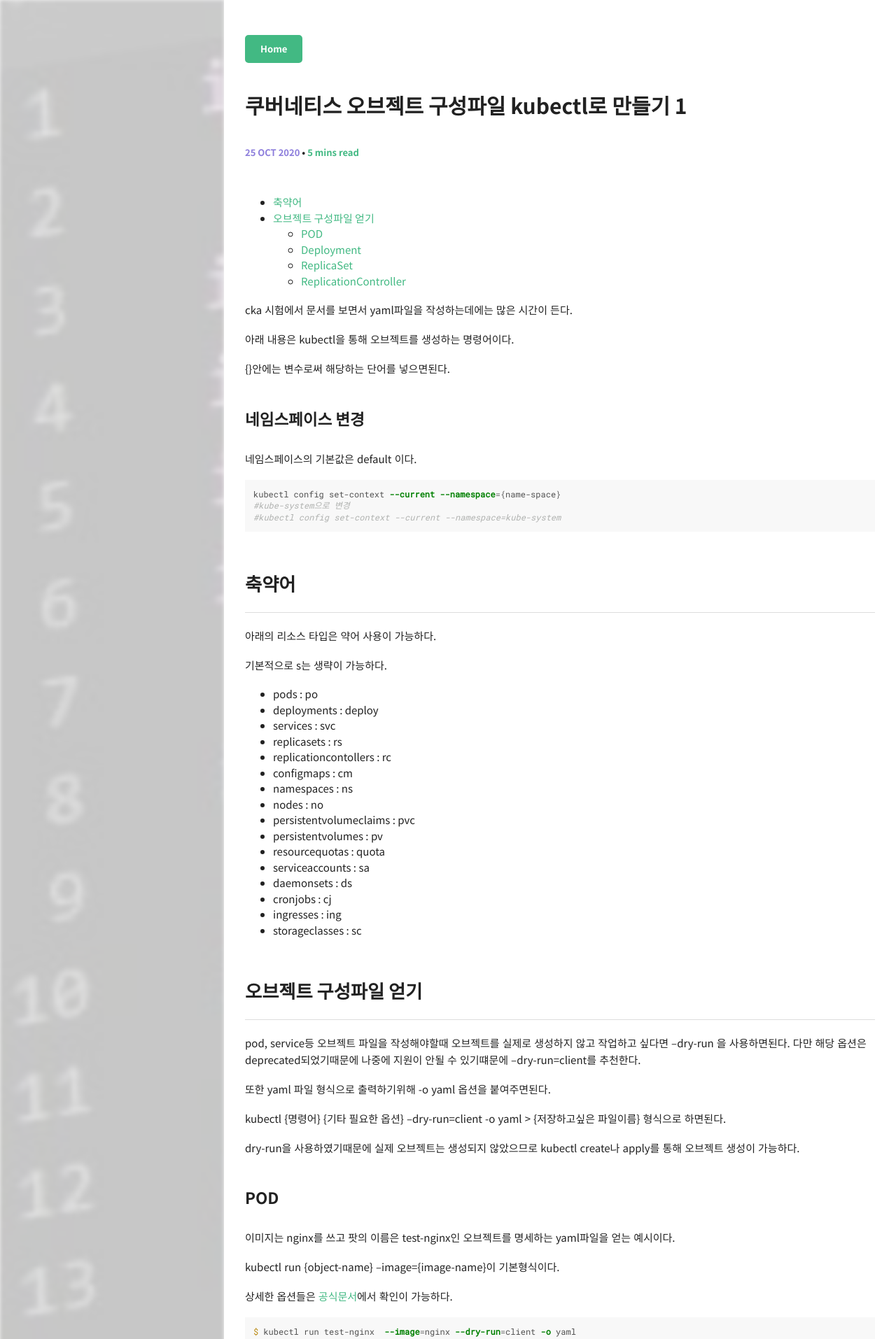
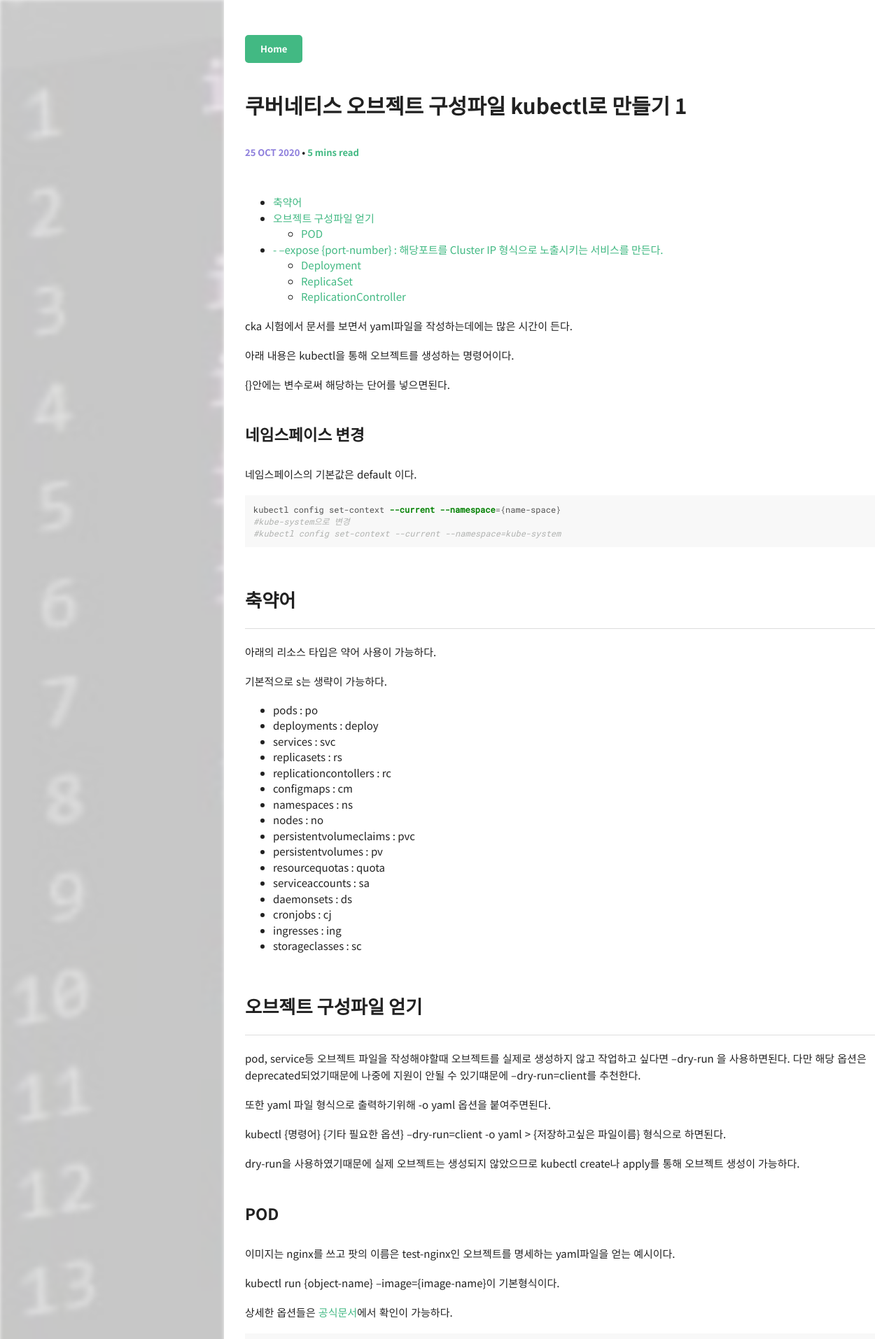
Before and after one commit to lcc3108/lcc3108.github.io, a Jekyll site: the page built from _posts/2020-10-25-kubectl 정리1.md, in a window 1280 px wide. Shown: the top 1914 px of the page at 70% size. Built offline with Jekyll 4.4.1, drawn with Linux system fonts in a browser that asks for light colours; comment, search, counter and statistics services are not loaded; some of the changed text lies outside the part shown.

Commit message:
내용수정

```diff
--- a/_posts/2020-10-25-kubectl 정리1.md
+++ b/_posts/2020-10-25-kubectl 정리1.md
@@ -9,6 +9,7 @@ comments: true
 - [축약어](#축약어)
 - [오브젝트 구성파일 얻기](#오브젝트-구성파일-얻기)
   - [POD](#pod)
+- [- --expose {port-number} : 해당포트를 Cluster IP 형식으로 노출시키는 서비스를 만든다.](#ulli--expose-port-number--해당포트를-cluster-ip-형식으로-노출시키는-서비스를-만든다liul)
   - [Deployment](#deployment)
   - [ReplicaSet](#replicaset)
   - [ReplicationController](#replicationcontroller)
@@ -128,7 +129,7 @@ status: {}
 - --port {port-number} : 해당팟의 포트를 외부에 노출(expose)시킨다. 내부 아이피와 포트로 접근 할 수 있다.
 - (-l \| --label) "a=b,c=d" : 레이블을 지정한다 comma(,)로 레이블을 구분하여 여러개를 동시에 지정 할 수 있다.
 - --env "env-name=env-vlaue": 레이블과 다르게 여러개의 환경변수를 사용하려면 콤마대신 --env를 여러번 써야한다.
-
+- --expose {port-number} : 해당포트를 Cluster IP 형식으로 노출시키는 서비스를 만든다.
 ---
 
 ### Deployment
```
